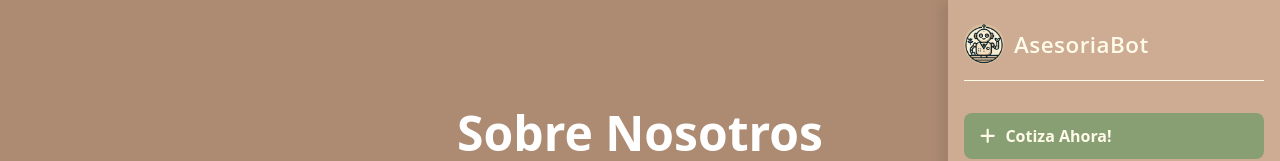
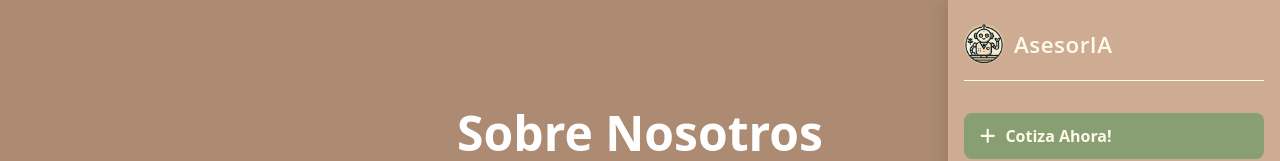
Before and after one commit to JoseManuelOberreuter/AsesoriaBotFront, a Vue app: page /about in a window 1280 px wide. Shown: the top 161 px of the page. Built offline with nearby package versions, Linux system fonts and the light colour scheme.

Commit message:
style: update sidebar menu layout and appearance

```diff
--- a/src/components/SideBarMenu.vue
+++ b/src/components/SideBarMenu.vue
@@ -8,8 +8,10 @@
 
       <!-- Logo y nombre de la aplicación -->
       <div class="sidebar-header">
-        <img :src="profileImage" alt="AsesoriaBot" class="sidebar-logo" />
-        <h3>AsesoriaBot</h3>
+        <img :src="profileImage" alt="AsesorIA" class="sidebar-logo" />
+        <router-link to="/" class="brand-link">
+          <h3>AsesorIA</h3>
+        </router-link>
       </div>
 
       <!-- Navegación principal -->
@@ -143,12 +145,21 @@ export default {
   object-fit: cover;
 }
 
+.brand-link {
+  text-decoration: none;
+}
+
 .sidebar-header h3 {
   font-size: 1.4rem;
   font-weight: 600;
   margin: 0;
   letter-spacing: 0.5px;
   color: var(--color-light-secondary);
+  transition: color 0.2s ease;
+}
+
+.brand-link:hover h3 {
+  color: var(--color-primary);
 }
 
 .sidebar-nav {
```
